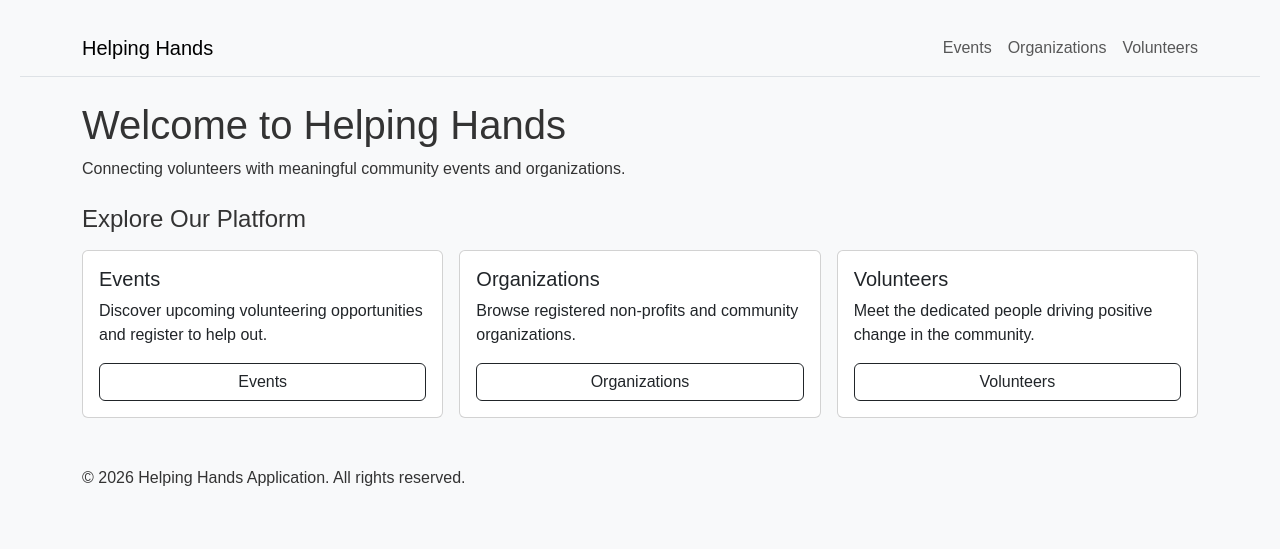
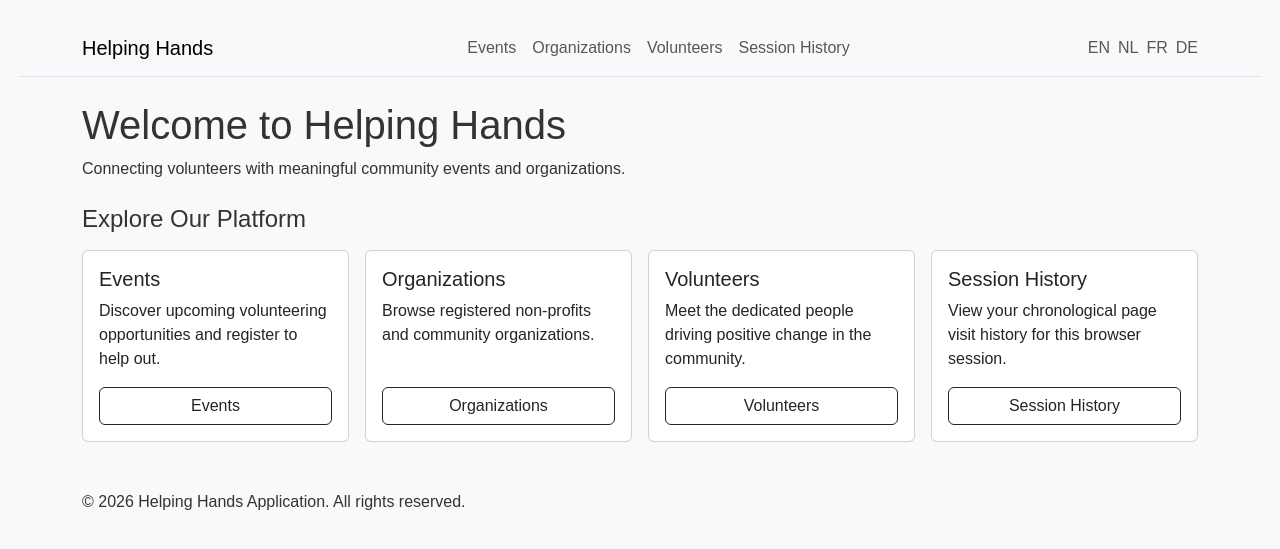
Before and after one commit to omyldrm/helpinghands, a Spring Boot app: page / in a window 1280 px wide. Shown: the top 549 px of the page. Run offline with Spring Boot 4, Linux system fonts and the light colour scheme; some libraries are stand-ins or nearby versions.

Commit message:
Added new html pages for session history and event details, as well as changing some of the properties

```diff
--- a/src/main/java/be/kdg/pro3/helpinghands/presentation/controller/EventController.java
+++ b/src/main/java/be/kdg/pro3/helpinghands/presentation/controller/EventController.java
@@ -67,5 +67,6 @@ public class EventController {
         Event event = eventService.getEventById(id);
         sessionHistory.addVisit("Event Details (ID: " + id + ")");
         model.addAttribute("event", event);
+        return "event-details";
     }
 }
--- a/src/main/resources/index.properties
+++ b/src/main/resources/index.properties
@@ -5,3 +5,4 @@ index.explore=Explore Our Platform
 index.events.desc=Discover upcoming volunteering opportunities.
 index.organizations.desc=Browse registered non-profits and community organizations.
 index.volunteers.desc=Meet the dedicated people driving positive change.
+index.history.desc=View your chronological page visit history for this browser session.
--- a/src/main/resources/index_de.properties
+++ b/src/main/resources/index_de.properties
@@ -5,3 +5,4 @@ index.explore=Erkunden Sie unsere Plattform
 index.events.desc=Entdecken Sie bevorstehende Freiwilligenprojekte.
 index.organizations.desc=Durchsuchen Sie registrierte gemeinnützige Organisationen.
 index.volunteers.desc=Lernen Sie die engagierten Menschen kennen, die etwas bewegen.
+index.history.desc=Sehen Sie sich den chronologischen Verlauf Ihrer besuchten Seiten in dieser Browsersitzung an.
--- a/src/main/resources/index_fr.properties
+++ b/src/main/resources/index_fr.properties
@@ -5,3 +5,4 @@ index.explore=Explorer notre plateforme
 index.events.desc=Découvrez les opportunités de bénévolat à venir.
 index.organizations.desc=Parcourez les organisations à but non lucratif enregistrées.
 index.volunteers.desc=Rencontrez les personnes passionnées qui font changer les choses.
+index.history.desc=Consultez l'historique chronologique des pages visitées pendant cette session.
--- a/src/main/resources/index_nl.properties
+++ b/src/main/resources/index_nl.properties
@@ -5,3 +5,4 @@ index.explore=Verken Ons Platform
 index.events.desc=Ontdek aankomende vrijwilligersevenementen.
 index.organizations.desc=Bekijk geregistreerde non-profit- en gemeenschapsorganisaties.
 index.volunteers.desc=Ontmoet de toegewijde mensen die positieve verandering teweegbrengen.
+index.history.desc=Bekijk de chronologische geschiedenis van je bezochte pagina's in deze browsersessie.
--- a/src/main/resources/messages.properties
+++ b/src/main/resources/messages.properties
@@ -102,6 +102,9 @@ add-volunteers.button.submit=Save Volunteer
 # Session History
 history.title=Your Session History
 history.empty=No page visits recorded in this session yet.
+history.heading=Visited Pages Log
+history.table.page=Visited Page
+history.table.timestamp=Timestamp
 
 # Validation - Event
 validation.event.title.notblank=Event title is required.
@@ -133,5 +136,11 @@ validation.organization.averageRating.notnull=Average rating is required.
 validation.organization.averageRating.min=Rating must be at least 0.0.
 validation.organization.averageRating.max=Rating can be at most 5.0.
 
+
+event.details.back=Back to Overview
+event.details.description=Description:
+event.details.category=Category:
+event.details.organization=Organized by:
+
 # Footer
 footer.copyright=© 2026 Helping Hands Application. All rights reserved.
--- a/src/main/resources/messages_de.properties
+++ b/src/main/resources/messages_de.properties
@@ -102,6 +102,9 @@ add-volunteers.button.submit=Freiwilligen speichern
 # Sitzungsverlauf
 history.title=Ihr Sitzungsverlauf
 history.empty=In dieser Sitzung wurden noch keine Seitenaufrufe erfasst.
+history.heading=Protokoll der besuchten Seiten
+history.table.page=Besuchte Seite
+history.table.timestamp=Zeitstempel
 
 # Validierung - Veranstaltung
 validation.event.title.notblank=Der Titel der Veranstaltung ist erforderlich.
@@ -133,5 +136,11 @@ validation.organization.averageRating.notnull=Die durchschnittliche Bewertung is
 validation.organization.averageRating.min=Die Bewertung muss mindestens 0.0 betragen.
 validation.organization.averageRating.max=Die Bewertung darf höchstens 5.0 betragen.
 
+
+event.details.back=Zurück zur Übersicht
+event.details.description=Beschreibung:
+event.details.category=Kategorie:
+event.details.organization=Organisiert von:
+
 # Fußzeile
 footer.copyright=© 2026 Helping Hands Anwendung. Alle Rechte vorbehalten.
--- a/src/main/resources/messages_fr.properties
+++ b/src/main/resources/messages_fr.properties
@@ -102,6 +102,9 @@ add-volunteers.button.submit=Enregistrer le bénévole
 # Historique de session
 history.title=Votre historique de session
 history.empty=Aucune visite de page enregistrée dans cette session.
+history.heading=Journal des pages visitées
+history.table.page=Page visitée
+history.table.timestamp=Horodatage
 
 # Validation - Événement
 validation.event.title.notblank=Le titre de l'événement est obligatoire.
@@ -133,5 +136,11 @@ validation.organization.averageRating.notnull=La note moyenne est obligatoire.
 validation.organization.averageRating.min=La note doit être d'au moins 0.0.
 validation.organization.averageRating.max=La note ne peut pas dépasser 5.0.
 
+
+event.details.back=Retour à l'aperçu
+event.details.description=Description :
+event.details.category=Catégorie :
+event.details.organization=Organisé par :
+
 # Pied de page
 footer.copyright=© 2026 Application Helping Hands. Tous droits réservés.
--- a/src/main/resources/messages_nl.properties
+++ b/src/main/resources/messages_nl.properties
@@ -102,6 +102,9 @@ add-volunteers.button.submit=Vrijwilliger Opslaan
 # Sessie-historie
 history.title=Uw Sessie-historie
 history.empty=Nog geen paginabezoeken geregistreerd in deze sessie.
+history.heading=Logboek van Bezochte Pagina's
+history.table.page=Bezochte Pagina
+history.table.timestamp=Tijdstip
 
 # Validatie - Evenement
 validation.event.title.notblank=Titel van het evenement is verplicht.
@@ -133,5 +136,11 @@ validation.organization.averageRating.notnull=Gemiddelde beoordeling is verplich
 validation.organization.averageRating.min=Beoordeling moet minstens 0.0 zijn.
 validation.organization.averageRating.max=Beoordeling mag maximaal 5.0 zijn.
 
+
+event.details.back=Terug naar Overzicht
+event.details.description=Beschrijving:
+event.details.category=Categorie:
+event.details.organization=Georganiseerd door:
+
 # Footer
 footer.copyright=© 2026 Helping Hands Applicatie. Alle rechten voorbehouden.
--- a/src/main/resources/templates/fragments/nav.html
+++ b/src/main/resources/templates/fragments/nav.html
@@ -13,6 +13,13 @@
             <a class="nav-link" th:href="@{/events}" th:text="#{nav.events}">Events</a>
             <a class="nav-link" th:href="@{/organizations}" th:text="#{nav.organizations}">Organizations</a>
             <a class="nav-link" th:href="@{/volunteers}" th:text="#{nav.volunteers}">Volunteers</a>
+            <a class="nav-link" th:href="@{/history}" th:text="#{nav.history}">Session History</a>
+        </div>
+        <div class="navbar-nav flex-row gap-2">
+            <a class="nav-link" th:href="@{/(lang=en)}">EN</a>
+            <a class="nav-link" th:href="@{/(lang=nl)}">NL</a>
+            <a class="nav-link" th:href="@{/(lang=fr)}">FR</a>
+            <a class="nav-link" th:href="@{/(lang=de)}">DE</a>
         </div>
     </div>
 </nav>
--- a/src/main/resources/templates/index.html
+++ b/src/main/resources/templates/index.html
@@ -23,7 +23,7 @@
             <h2 class="h4 mb-3" th:text="#{index.explore}">Explore Our Platform</h2>
 
             <div class="row g-3">
-                <div class="col-md-4">
+                <div class="col-md-6 col-lg-3">
                     <div class="card h-100">
                         <div class="card-body d-flex flex-column">
                             <h3 class="h5" th:text="#{nav.events}">Events</h3>
@@ -33,7 +33,7 @@
                     </div>
                 </div>
 
-                <div class="col-md-4">
+                <div class="col-md-6 col-lg-3">
                     <div class="card h-100">
                         <div class="card-body d-flex flex-column">
                             <h3 class="h5" th:text="#{nav.organizations}">Organizations</h3>
@@ -43,12 +43,22 @@
                     </div>
                 </div>
 
-                <div class="col-md-4">
+                <div class="col-md-6 col-lg-3">
                     <div class="card h-100">
                         <div class="card-body d-flex flex-column">
                             <h3 class="h5" th:text="#{nav.volunteers}">Volunteers</h3>
                             <p th:text="#{index.volunteers.desc}">Meet the dedicated people driving positive change in the community.</p>
                             <a th:href="@{/volunteers}" class="btn btn-outline-dark mt-auto" th:text="#{nav.volunteers}">View Volunteers</a>
+                        </div>
+                    </div>
+                </div>
+
+                <div class="col-md-6 col-lg-3">
+                    <div class="card h-100">
+                        <div class="card-body d-flex flex-column">
+                            <h3 class="h5" th:text="#{nav.history}">Session History</h3>
+                            <p th:text="#{index.history.desc}">View your chronological page visit history for this browser session.</p>
+                            <a th:href="@{/history}" class="btn btn-outline-dark mt-auto" th:text="#{nav.history}">View History</a>
                         </div>
                     </div>
                 </div>
```
Also changed, not shown: src/main/resources/templates/event-details.html (added, +41 -0 lines), src/main/resources/templates/session-history.html (added, +42 -0 lines).
